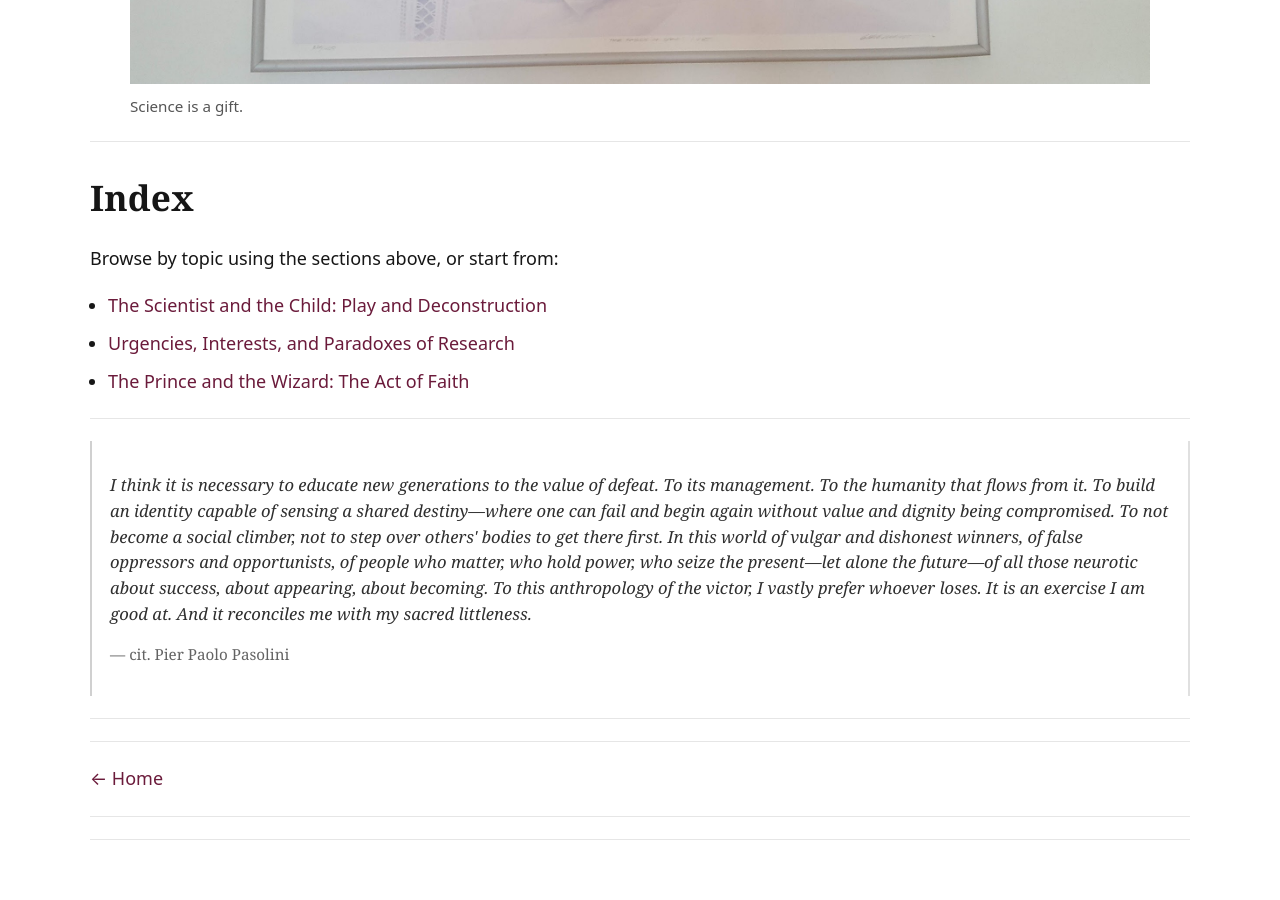
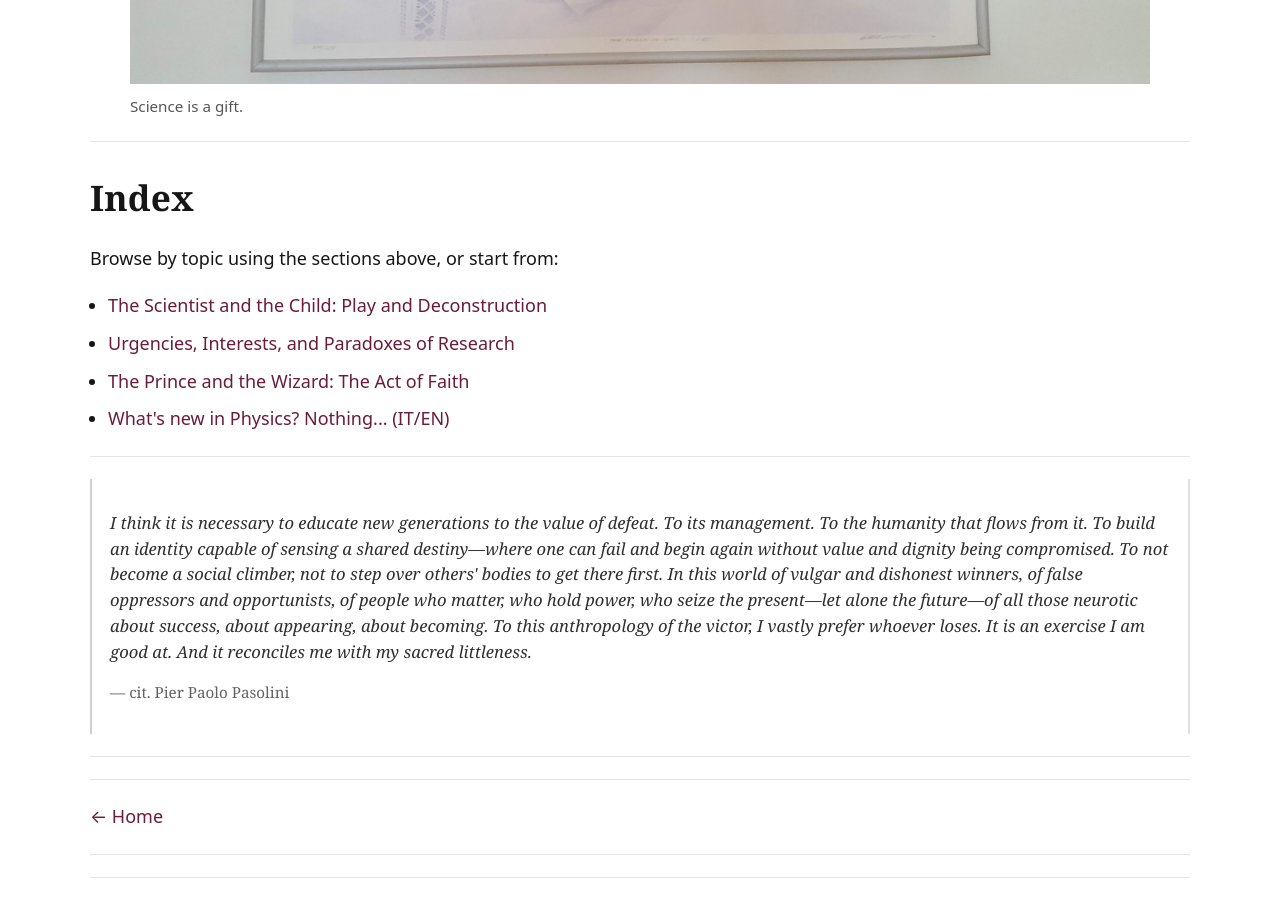
Before and after one commit to ldicairano/website, a Jekyll site: the page essays-on-science/index.html, which Jekyll copies as it is, in a window 1280 px wide and 900 px high, scrolled down 1180 px. Built offline with Jekyll 4.4.1, drawn with Linux system fonts in a browser that asks for light colours; before the commit the page ends 2042 px from its top, so only the background shows below that.

Commit message:
Update site

```diff
--- a/essays-on-science/index.html
+++ b/essays-on-science/index.html
@@ -95,6 +95,7 @@
           <li><a href="topics/scienza-e-gioco.html">The Scientist and the Child: Play and Deconstruction</a></li>
           <li><a href="topics/urgenze-e-incentivi.html">Urgencies, Interests, and Paradoxes of Research</a></li>
           <li><a href="topics/il-principe-e-lo-stregone.html">The Prince and the Wizard: The Act of Faith</a></li>
+          <li><a href="topics/il-rallentamento-delle-rivoluzioni.html"> What's new in Physics? Nothing... (IT/EN)</a></li>
         </ul>
       </div>
 
```
